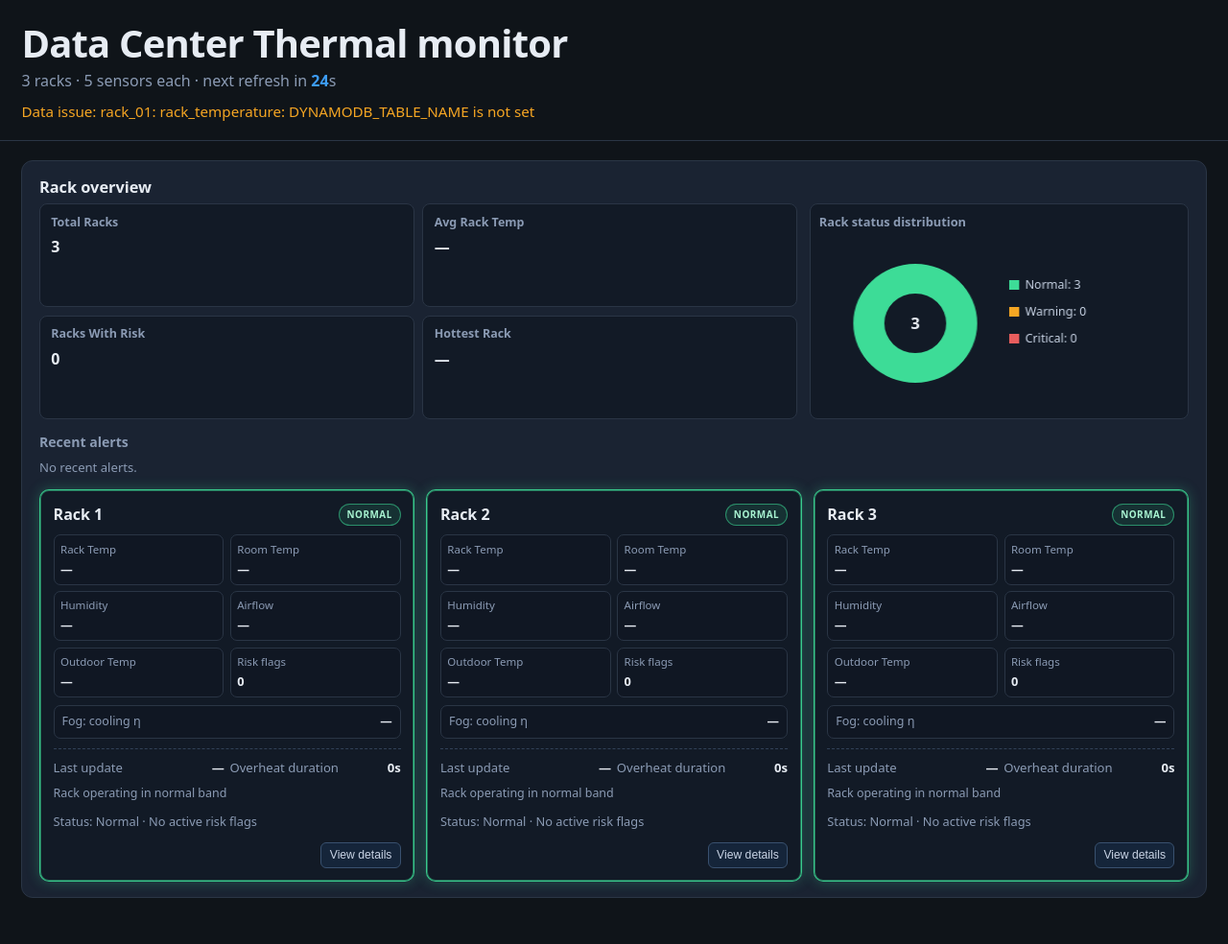
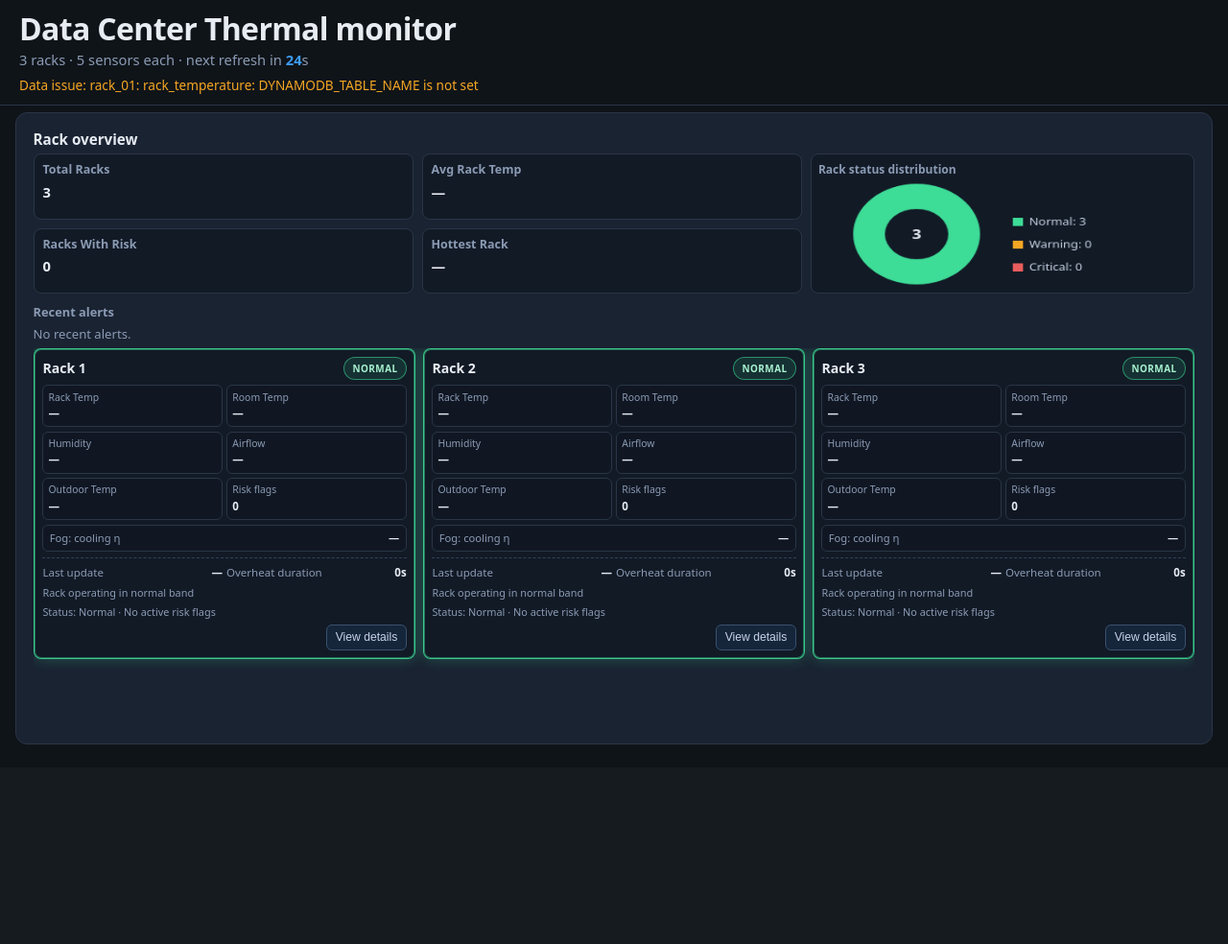
Before and after one commit to AbhishekMudaraddi/FogAndEdge, a Flask app: page / in a window 1280 px wide. Shown: the whole page at 96% size. After the commit the page ends 776 px from the top, so only its background shows below. Run offline with Flask 3, Linux system fonts and the light colour scheme.

Commit message:
changes in front end

```diff
--- a/cloud_app/static/css/style.css
+++ b/cloud_app/static/css/style.css
@@ -13,30 +13,40 @@
 
 * { box-sizing: border-box; }
 
+html {
+  height: 100%;
+}
+
 body {
   margin: 0;
+  min-height: 100%;
+  height: 100%;
   background: var(--bg);
   color: var(--text);
   line-height: 1.45;
+  overflow: hidden;
+  display: flex;
+  flex-direction: column;
 }
 
 .header {
-  padding: 1.35rem 1.4rem 1.2rem;
+  flex-shrink: 0;
+  padding: 0.75rem 1.25rem 0.65rem;
   border-bottom: 1px solid #2a3545;
 }
 
 .site-title {
-  margin: 0 0 0.35rem;
-  font-size: clamp(1.85rem, 4.5vw, 2.5rem);
+  margin: 0 0 0.2rem;
+  font-size: clamp(1.35rem, 3.2vw, 2rem);
   font-weight: 700;
   line-height: 1.15;
   letter-spacing: -0.02em;
   color: var(--text);
 }
 
-.sub, .status { margin: 0; color: var(--muted); font-size: 0.95rem; }
-.sub { font-size: 1rem; }
-.status { margin-top: 0.55rem; color: var(--accent); }
+.sub, .status { margin: 0; color: var(--muted); font-size: 0.9rem; }
+.sub { font-size: 0.92rem; }
+.status { margin-top: 0.35rem; color: var(--accent); font-size: 0.85rem; }
 
 .refresh-countdown {
   font-variant-numeric: tabular-nums;
@@ -45,9 +55,38 @@ body {
 }
 
 .layout {
-  padding: 1.2rem 1.4rem 2rem;
   max-width: 1300px;
   margin: 0 auto;
+}
+
+.dashboard-main {
+  flex: 1 1 auto;
+  min-height: 0;
+  width: 100%;
+  padding: 0.45rem 1rem 0.5rem;
+  display: flex;
+  flex-direction: column;
+  overflow: hidden;
+}
+
+.dashboard-panel {
+  flex: 1 1 auto;
+  min-height: 0;
+  display: flex;
+  flex-direction: column;
+  overflow: hidden;
+  margin-bottom: 0;
+  padding: 0.55rem 0.75rem 0.5rem;
+}
+
+.dashboard-panel > h2 {
+  flex-shrink: 0;
+}
+
+.dashboard-panel .overview-analytics,
+.dashboard-panel .alerts-heading,
+.dashboard-panel .alerts-panel {
+  flex-shrink: 0;
 }
 
 .panel {
@@ -60,11 +99,16 @@ body {
 
 .panel h2 { margin: 0 0 0.3rem; font-size: 1.02rem; }
 
+.dashboard-panel.panel h2 {
+  margin: 0 0 0.25rem;
+  font-size: 0.95rem;
+}
+
 .overview-analytics {
   display: grid;
   grid-template-columns: 2fr 1fr;
-  gap: 0.8rem;
-  margin-bottom: 0.9rem;
+  gap: 0.55rem;
+  margin-bottom: 0.45rem;
 }
 
 .overview-kpis {
@@ -77,7 +121,7 @@ body {
   background: var(--surface2);
   border: 1px solid #2a3545;
   border-radius: 8px;
-  padding: 0.6rem 0.7rem;
+  padding: 0.45rem 0.55rem;
 }
 
 .kpi-card h4 {
@@ -89,40 +133,43 @@ body {
 
 .kpi-card strong {
   display: block;
-  margin-top: 0.35rem;
-  font-size: 1rem;
+  margin-top: 0.2rem;
+  font-size: 0.92rem;
 }
 
 .overview-pie-wrap {
   background: var(--surface2);
   border: 1px solid #2a3545;
   border-radius: 8px;
-  padding: 0.55rem;
+  padding: 0.4rem 0.45rem;
 }
 
 .overview-pie-wrap h3 {
-  margin: 0 0 0.4rem;
-  font-size: 0.8rem;
+  margin: 0 0 0.25rem;
+  font-size: 0.75rem;
   color: var(--muted);
 }
 
 .overview-pie-wrap canvas {
   width: 100%;
-  height: 180px;
+  height: 110px;
+  max-height: 28vh;
   display: block;
 }
 
 .alerts-heading {
-  margin: 0.35rem 0 0.4rem;
-  font-size: 0.88rem;
+  margin: 0.15rem 0 0.25rem;
+  font-size: 0.8rem;
   color: var(--muted);
   font-weight: 600;
 }
 
 .alerts-panel {
   display: grid;
-  gap: 0.45rem;
-  margin-bottom: 0.85rem;
+  gap: 0.3rem;
+  margin-bottom: 0.35rem;
+  max-height: 5.5rem;
+  overflow: hidden;
 }
 
 .alerts-empty {
@@ -135,9 +182,10 @@ body {
   border: 1px solid rgba(232, 93, 93, 0.55);
   border-left: 4px solid var(--danger);
   background: rgba(232, 93, 93, 0.15);
-  border-radius: 8px;
-  padding: 0.5rem 0.6rem;
-  font-size: 0.84rem;
+  border-radius: 6px;
+  padding: 0.32rem 0.45rem;
+  font-size: 0.75rem;
+  line-height: 1.3;
 }
 
 .alert-item.ok {
@@ -160,8 +208,18 @@ body {
 
 .rack-grid {
   display: grid;
-  grid-template-columns: repeat(auto-fit, minmax(260px, 1fr));
-  gap: 0.75rem;
+  grid-template-columns: repeat(auto-fit, minmax(240px, 1fr));
+  gap: 0.45rem;
+  flex: 1 1 auto;
+  min-height: 0;
+  overflow: hidden;
+  align-content: start;
+}
+
+@media (min-width: 960px) {
+  .dashboard-panel .rack-grid {
+    grid-template-columns: repeat(3, minmax(0, 1fr));
+  }
 }
 
 .rack-card {
@@ -169,8 +227,8 @@ body {
   background: var(--surface2);
   color: var(--text);
   border: 1px solid #2a3545;
-  border-radius: 10px;
-  padding: 0.85rem;
+  border-radius: 8px;
+  padding: 0.5rem 0.55rem;
   cursor: pointer;
 }
 
@@ -198,13 +256,13 @@ body {
   display: flex;
   align-items: center;
   justify-content: space-between;
-  gap: 0.5rem;
-  margin-bottom: 0.55rem;
+  gap: 0.4rem;
+  margin-bottom: 0.35rem;
 }
 
 .rack-card-header h3 {
   margin: 0;
-  font-size: 1rem;
+  font-size: 0.88rem;
 }
 
 .rack-status-chip {
@@ -238,39 +296,39 @@ body {
 .rack-card-metrics {
   display: grid;
   grid-template-columns: repeat(2, minmax(0, 1fr));
-  gap: 0.4rem;
+  gap: 0.28rem;
 }
 
 .rack-card-metrics > div {
   border: 1px solid #2a3545;
-  border-radius: 7px;
-  padding: 0.4rem;
+  border-radius: 6px;
+  padding: 0.28rem 0.32rem;
   background: #101723;
   display: grid;
-  gap: 0.15rem;
+  gap: 0.08rem;
 }
 
 .rack-card-metrics span {
-  font-size: 0.72rem;
+  font-size: 0.65rem;
   color: var(--muted);
 }
 
 .rack-card-metrics strong {
-  font-size: 0.8rem;
+  font-size: 0.72rem;
   font-weight: 600;
 }
 
 .rack-card-fog {
-  margin-top: 0.5rem;
+  margin-top: 0.32rem;
   display: flex;
   justify-content: space-between;
   align-items: center;
-  gap: 0.5rem;
-  padding: 0.45rem 0.5rem;
+  gap: 0.4rem;
+  padding: 0.3rem 0.4rem;
   background: #101723;
   border: 1px solid #2a3545;
-  border-radius: 7px;
-  font-size: 0.78rem;
+  border-radius: 6px;
+  font-size: 0.7rem;
 }
 
 .rack-card-fog span {
@@ -282,10 +340,14 @@ body {
 }
 
 .rack-card-note {
-  margin: 0.55rem 0 0;
-  font-size: 0.78rem;
+  margin: 0.35rem 0 0;
+  font-size: 0.68rem;
   color: var(--muted);
-  line-height: 1.4;
+  line-height: 1.3;
+  display: -webkit-box;
+  -webkit-line-clamp: 2;
+  -webkit-box-orient: vertical;
+  overflow: hidden;
 }
 
 .rack-stats {
@@ -304,32 +366,33 @@ body {
 .rack-stats strong { font-weight: 600; }
 
 .rack-metrics {
-  margin-top: 0.65rem;
+  margin-top: 0.4rem;
   border-top: 1px dashed #314157;
-  padding-top: 0.6rem;
+  padding-top: 0.4rem;
   display: grid;
   grid-template-columns: repeat(2, minmax(0, 1fr));
-  gap: 0.35rem;
+  gap: 0.25rem;
 }
 
 .rack-metrics div {
   display: flex;
   justify-content: space-between;
-  gap: 0.5rem;
-  font-size: 0.82rem;
+  gap: 0.35rem;
+  font-size: 0.72rem;
 }
 
 .rack-metrics span { color: var(--muted); }
 .rack-metrics strong { font-weight: 700; }
 
 .rack-risk {
-  margin: 0.7rem 0 0;
-  font-size: 0.8rem;
+  margin: 0.35rem 0 0;
+  font-size: 0.68rem;
   color: var(--muted);
+  line-height: 1.25;
 }
 
 .rack-card-actions {
-  margin-top: 0.75rem;
+  margin-top: 0.4rem;
   display: flex;
   justify-content: flex-end;
 }
--- a/cloud_app/templates/dashboard.html
+++ b/cloud_app/templates/dashboard.html
@@ -15,14 +15,14 @@
       <p class="status" id="status-line">Connecting…</p>
     </header>
 
-    <main class="layout">
-      <section class="panel">
+    <main class="layout dashboard-main">
+      <section class="panel dashboard-panel">
         <h2>Rack overview</h2>
         <div class="overview-analytics">
           <div id="overview-kpis" class="overview-kpis" aria-live="polite"></div>
           <div class="overview-pie-wrap">
             <h3>Rack status distribution</h3>
-            <canvas id="overview-pie" width="360" height="180"></canvas>
+            <canvas id="overview-pie" width="360" height="130"></canvas>
           </div>
         </div>
         <h3 class="alerts-heading">Recent alerts</h3>
```
